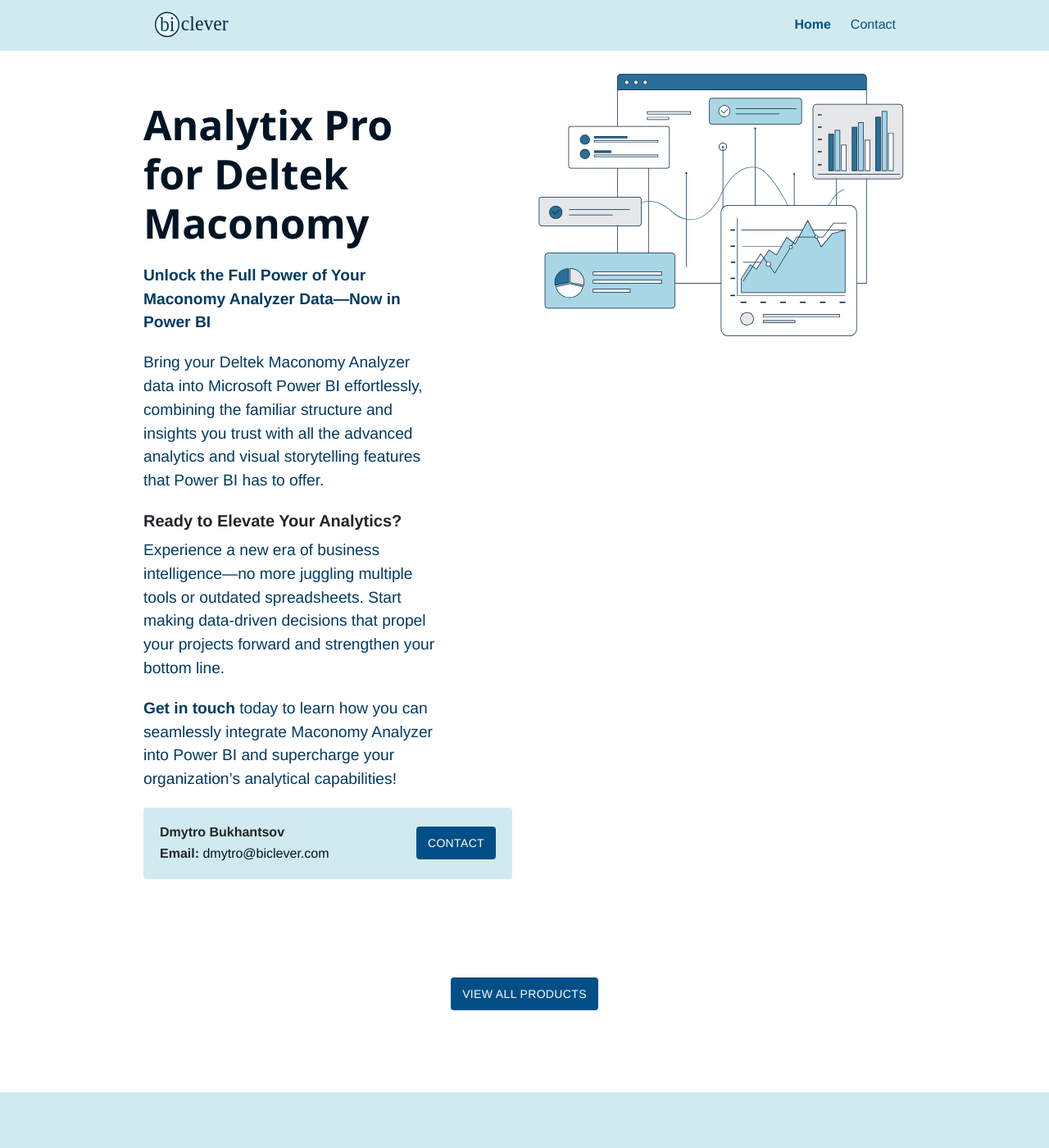
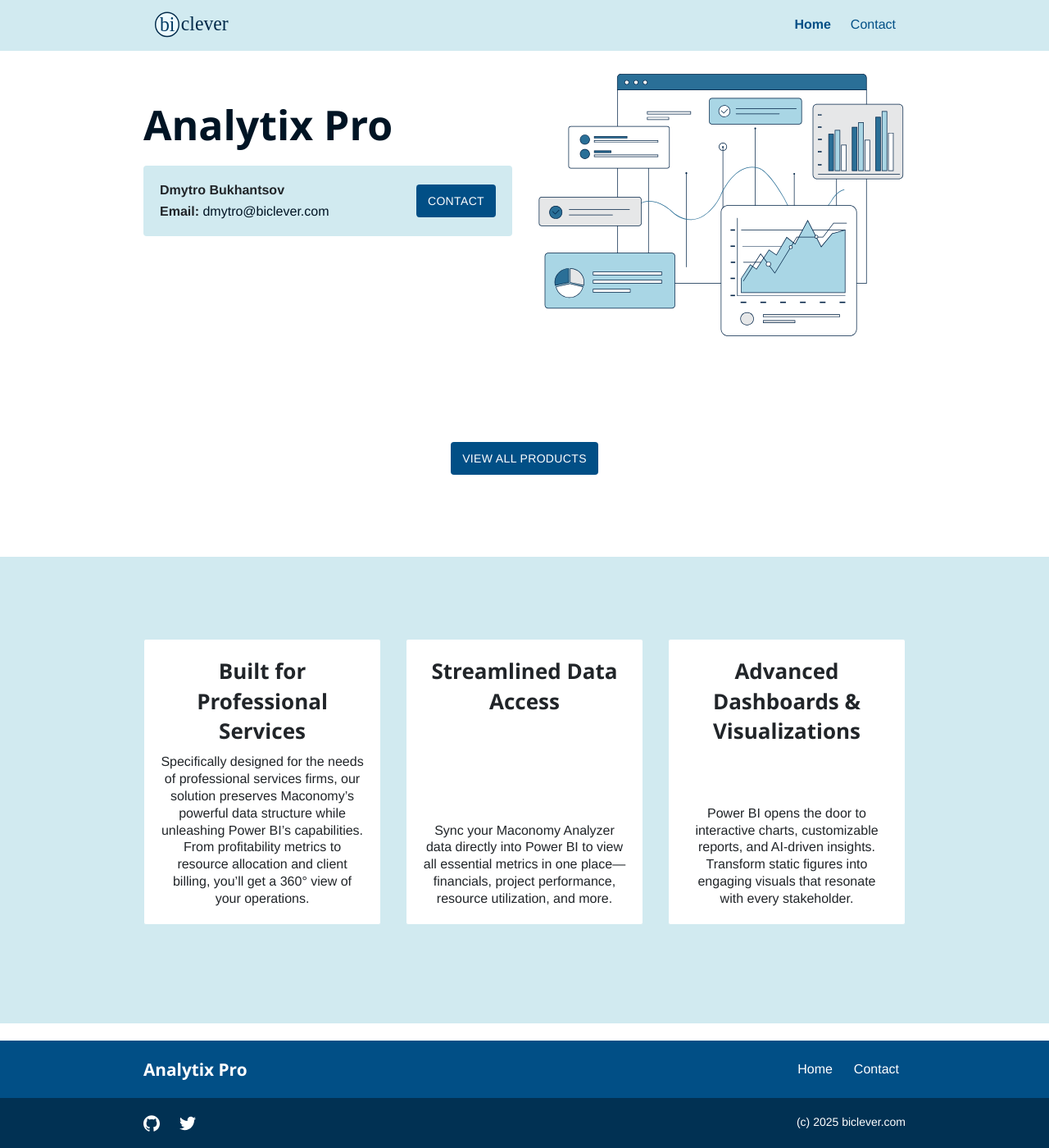
Before and after one commit to analytix-pro/analytix-pro.github.io, a Jekyll site: the page built from index.md, in a window 1280 px wide and 1400 px high. Shown: the whole window at 82% size. Built offline with Jekyll 4.4.1, drawn with Linux system fonts in a browser that asks for light colours.

Commit message:
Update index.md

```diff
--- a/index.md
+++ b/index.md
@@ -8,14 +8,4 @@ intro_image_hide_on_mobile: true
 show_call_box: true
 ---
 
-# Analytix Pro for Deltek Maconomy
-
-**Unlock the Full Power of Your Maconomy Analyzer Data—Now in Power BI**
-
-Bring your Deltek Maconomy Analyzer data into Microsoft Power BI effortlessly, combining the familiar structure and insights you trust with all the advanced analytics and visual storytelling features that Power BI has to offer.
-
-### Ready to Elevate Your Analytics?
-
-Experience a new era of business intelligence—no more juggling multiple tools or outdated spreadsheets. Start making data-driven decisions that propel your projects forward and strengthen your bottom line.
-
-**Get in touch** today to learn how you can seamlessly integrate Maconomy Analyzer into Power BI and supercharge your organization’s analytical capabilities!
+# Analytix Pro
```
